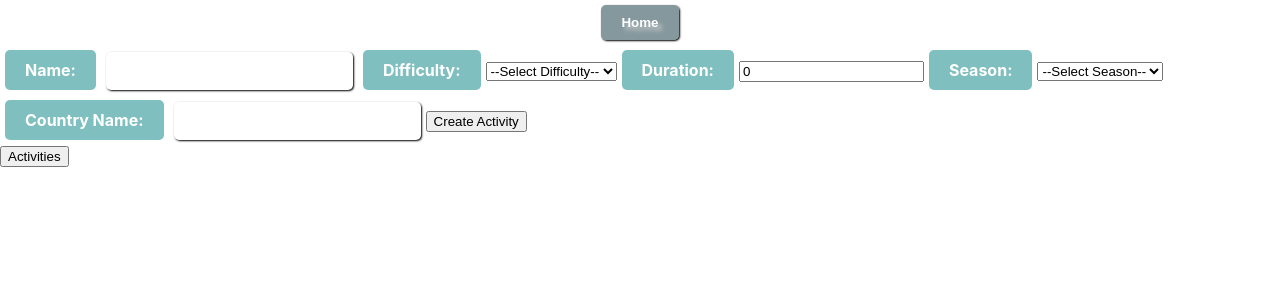
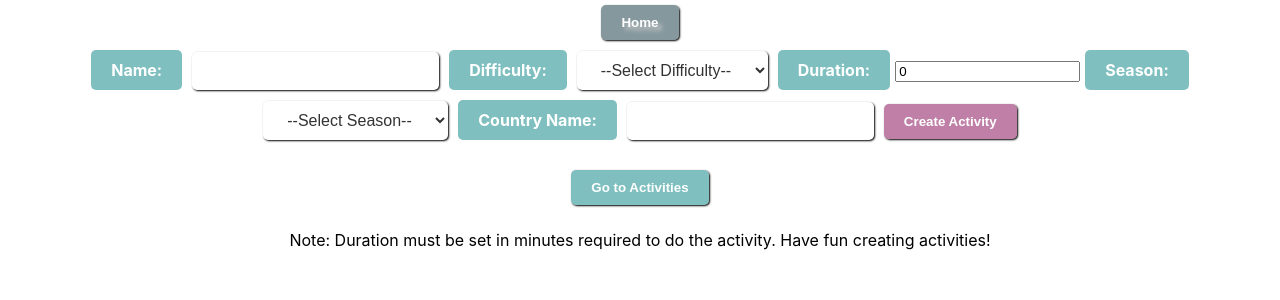
Before and after one commit to pedrosb90/PI-Countries, a React (Create React App) app in the folder client/: page /createactivity in a window 1280 px wide. Shown: the top 300 px of the page. Built offline with nearby package versions, Linux system fonts and the light colour scheme.

Commit message:
sigo de tarde con paginado

```diff
--- a/client/src/components/ActivityCreate.jsx
+++ b/client/src/components/ActivityCreate.jsx
@@ -2,6 +2,8 @@ import React, { useState } from "react";
 import { useDispatch } from "react-redux";
 import { postActivity } from "../actions/";
 import { Link } from "react-router-dom";
+import styles from "/Users/pedro/Desktop/Henry/P INDIVIDUALES/PI-Countries-main/client/src/styles/components/activitycreate.module.css";
+import ActivitiesGo from "./pages/ActivitiesGo";
 
 function ActivityCreate() {
   const [activity, setActivity] = useState({
@@ -48,7 +50,7 @@ function ActivityCreate() {
   };
 
   return (
-    <div>
+    <div className={`${styles.center}`}>
       <form className="create-activity-form" onSubmit={handleSubmit}>
         <label className="name">Name:</label>
         <input
@@ -61,6 +63,7 @@ function ActivityCreate() {
 
         <label className="difficulty">Difficulty:</label>
         <select
+          className={`${styles.select}`}
           id="difficulty"
           name="difficulty"
           value={activity.difficulty}
@@ -85,6 +88,7 @@ function ActivityCreate() {
 
         <label className="season">Season:</label>
         <select
+          className={`${styles.select}`}
           id="season"
           name="season"
           value={activity.season}
@@ -106,11 +110,19 @@ function ActivityCreate() {
           onChange={handleChange}
         />
 
-        <button type="submit">Create Activity</button>
+        <button className={`${styles.buttonCreate}`} type="submit">
+          Create Activity
+        </button>
       </form>
+      <br />
       <Link to="/activities">
-        <button>Activities</button>
+        <ActivitiesGo />
       </Link>
+      <br />
+      <text>
+        Note: Duration must be set in minutes required to do the activity. Have
+        fun creating activities!
+      </text>
     </div>
   );
 }
--- a/client/src/styles/components/activitycreate.module.css
+++ b/client/src/styles/components/activitycreate.module.css
@@ -0,0 +1,41 @@
+.button {
+  background-color: rgba(0, 128, 128, 0.5);
+  color: white;
+  font-weight: bold;
+  border-radius: 5px;
+  border: none;
+  box-shadow: 1px 1px 2px black;
+  padding: 10px 20px;
+  margin: 5px;
+  transition: all 0.3s ease;
+}
+.buttonCreate {
+  background-color: rgba(128, 0, 81, 0.5);
+  color: white;
+  font-weight: bold;
+  border-radius: 5px;
+  border: none;
+  box-shadow: 1px 1px 2px black;
+  padding: 10px 20px;
+  margin: 5px;
+  transition: all 0.3s ease;
+}
+.select {
+  background-color: white;
+  border: none;
+  border-radius: 5px;
+  box-shadow: 1px 1px 2px black;
+  color: #333;
+  font-size: 16px;
+  padding: 10px 20px;
+  margin: 5px;
+  transition: all 0.3s ease;
+}
+
+.select:focus {
+  outline: none;
+  box-shadow: 1px 1px 5px rgba(0, 128, 128, 0.5);
+}
+.center {
+  text-align: center;
+}
```
